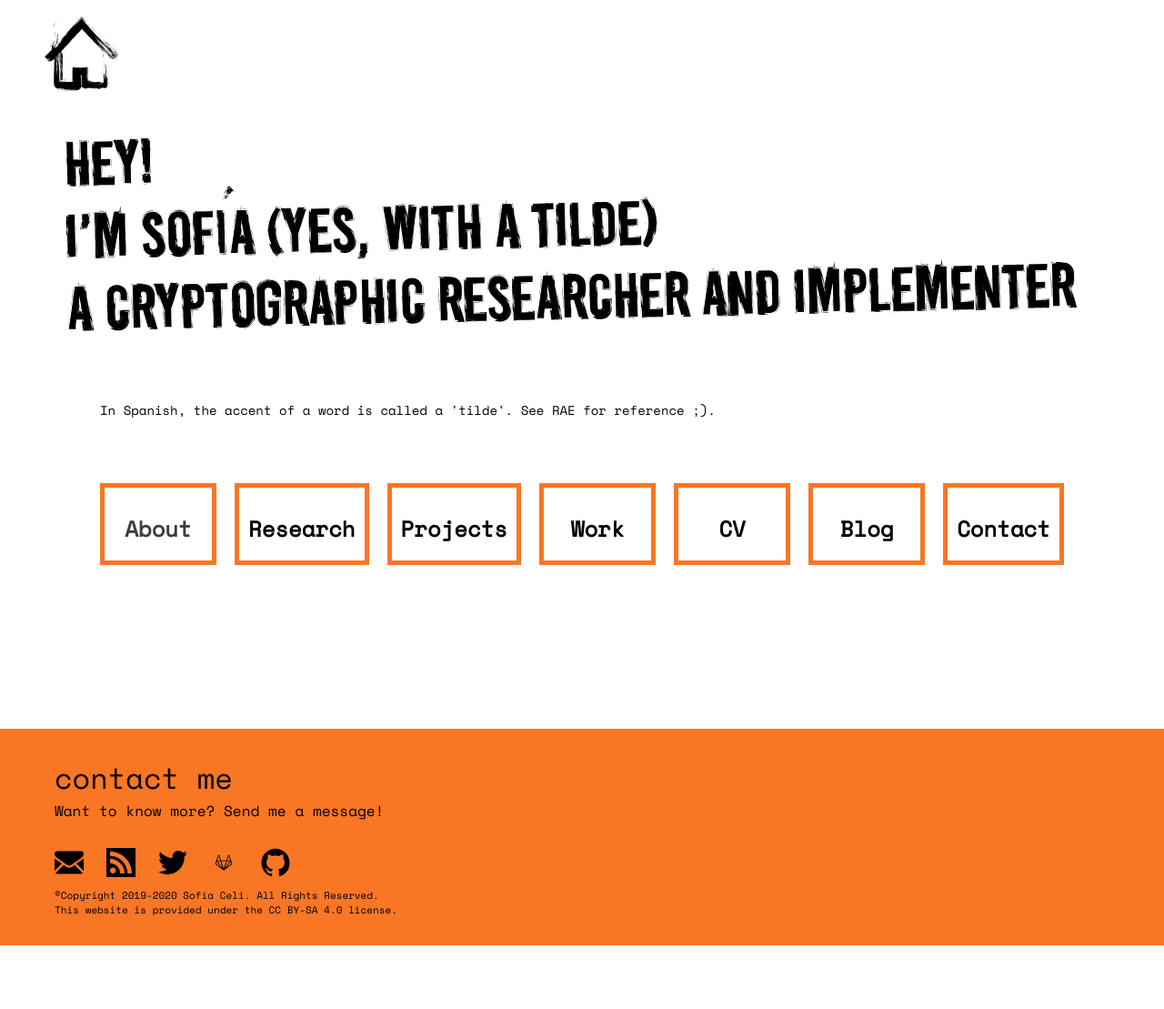
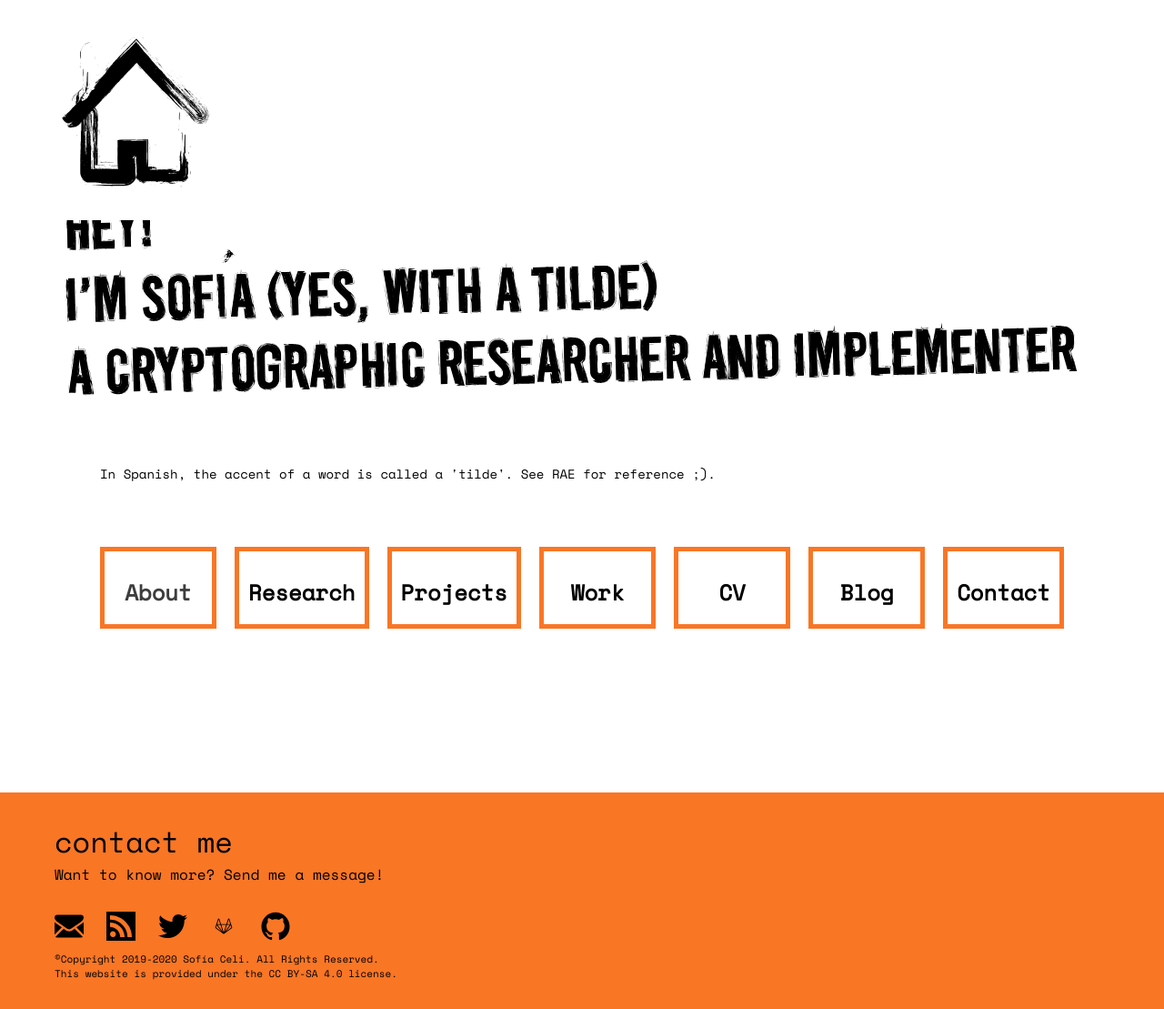
Before and after one commit to claucece/claucece.github.io, a Jekyll site: the page built from index.html, in a window 1280 px wide and 1109 px high. Shown: the whole window at 91% size. Built offline with Jekyll 4.4.1, drawn with Linux system fonts in a browser that asks for light colours.

Commit message:
Fix header issues

```diff
--- a/_includes/header.html
+++ b/_includes/header.html
@@ -3,7 +3,7 @@
     <div class="wrapper">
         <a class="site-title" href="{{ site.baseurl }}/" title="Home">
             <span class="icon-big">
-              <object class="inside-svg" data="/images/home.svg" type="image/svg+xml"> <img src="/images/logo.png" class="inside-png-image" alt="OTR logo" /> </object>
+              <img src="/images/home.svg" class="inside-svg" alt="OTR logo" />
             </span>
         </a>
     </div>
--- a/_sass/_base.scss
+++ b/_sass/_base.scss
@@ -21,10 +21,6 @@ body {
     background-color: $background-color;
     -webkit-text-size-adjust: $full-width;
 }
-
-
-
-
 
 
 /**
@@ -130,22 +126,11 @@ a {
 /**
  * Icons
  */
-.icon-big {
-  > .inside-svg {
-    width: 40%;
-    height: 40%;
-    vertical-align: middle;
-  }
-}
 
-.icon-inside-big {
-  > svg {
-    width: 60px;
-    height: 60px;
-    margin-top: $box-indent;
-    margin-right: 10px;
-    margin-left: 20px;
-  }
+.inside-svg {
+    margin-top: 5px;
+    width: 80%;
+    height: auto;
 }
 
 .icon-footer {
--- a/_sass/_homepage.scss
+++ b/_sass/_homepage.scss
@@ -3,7 +3,6 @@
  */
 
 #main {
-  margin-top: 100px;
   margin-bottom: 150px;
 }
 
@@ -14,12 +13,12 @@
 .home-container {
   display: -webkit-flex;
   display: flex;
-  margin-top: $box-indent;
 }
 
 .logo {
     width: $full-width;
     padding-bottom: 25px;
+    margin-top: 170px;
 
     > .inside-image {
       width: $full-width;
--- a/_sass/_layout.scss
+++ b/_sass/_layout.scss
@@ -88,12 +88,12 @@
 
 .page-header {
     font-family: $base-font-family;
+    margin-top: 170px;
 }
 
 .page-title {
     font-size: 42px;
     line-height: 1;
-    margin-top: 10%;
 
     @include media-query($on-laptop) {
         font-size: 36px;
```
